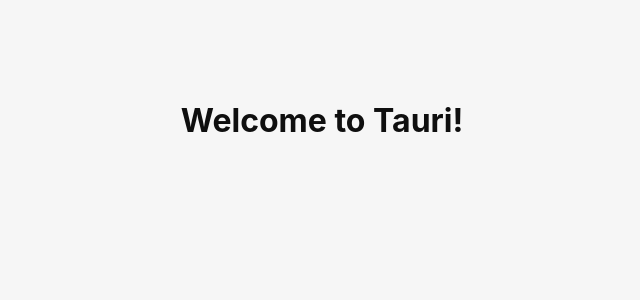
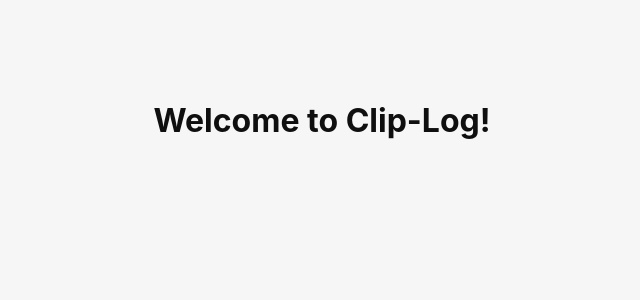
Before and after one commit to baboon-king/clip-log, a Vue app: page / in a window 1280 px wide. Shown: the top 300 px of the page, without its empty margins (318-958 px from the left). Built offline with nearby package versions, Linux system fonts and the light colour scheme.

Commit message:
chore: change name

```diff
--- a/src/App.vue
+++ b/src/App.vue
@@ -6,7 +6,7 @@
 
 <template>
   <div class="container">
-    <h1>Welcome to Tauri!</h1>
+    <h1>Welcome to Clip-Log!</h1>
 
     <!-- <div class="row">
       <a href="https://vitejs.dev" target="_blank">
```
